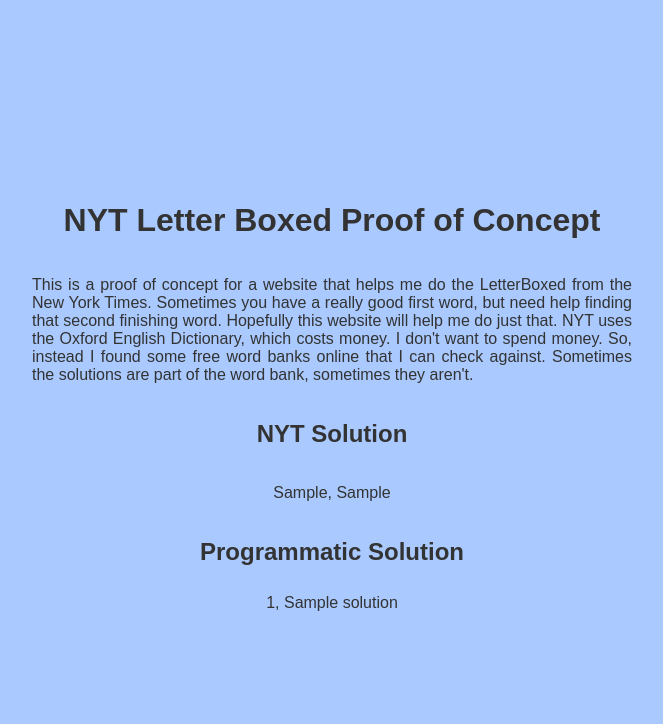
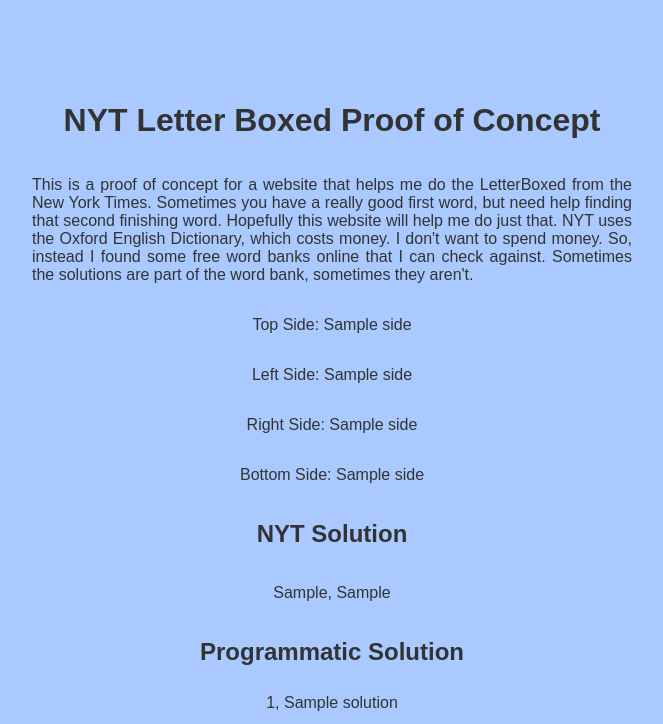
Before and after one commit to mschwimmer/letterboxed, a Flask app: template templates/index.html in a window 1280 px wide. Shown: the top 724 px of the page, without its empty margins (308-971 px from the left). Run offline with Flask 3, Linux system fonts and the light colour scheme; the template is opened without the code that fills it: most values are stand-ins (such as "Sample title", 1, 10 or a date in 2020).

Commit message:
Display board

```diff
--- a/templates/index.html
+++ b/templates/index.html
@@ -3,8 +3,8 @@
 <head>
     <meta charset="UTF-8">
     <meta name="viewport" content="width=device-width, initial-scale=1.0">
-    <title>Sample Page</title>
-    <link rel="stylesheet" href="{{ url_for('static', filename='css/style.css') }}">
+    <title>Letter Boxed Homie</title>
+    <link rel="stylesheet" href="{{ url_for('static', filename='style.css') }}">
 </head>
 <body>
     <h1>NYT Letter Boxed Proof of Concept</h1>
@@ -16,6 +16,29 @@
         I don't want to spend money. So, instead I found some free word banks online that I can check against.
         Sometimes the solutions are part of the word bank, sometimes they aren't.
     </p>
+<!--    TODAY's BOARD -->
+    <p>Top Side: {{sides[0]}}</p>
+    <p>Left Side: {{sides[3]}}</p>
+    <p>Right Side: {{sides[1]}}</p>
+    <p>Bottom Side: {{sides[2]}}</p>
+
+
+
+<!--    {% if isCorrect and user_word %}-->
+<!--        {% if isCorrect == True %}-->
+<!--            <h1>Looks like {{user_word}} is part of a two word solution</h1>-->
+<!--        {% else %}-->
+<!--            <h1>Sorry, {{user_word}} isn't part of a two word solution :(</h1>-->
+<!--        {% endif %}-->
+<!--    {% else %}-->
+<!--            <h1>Try submitting a word to see if it's part of a two word solution</h1>-->
+<!--    {% endif %}-->
+<!--    <form action="/index" method="post">-->
+<!--        <input type="text" name="user_word" id="user-word" placeholder="Enter your word here">-->
+<!--        <button type="submit">Submit</button>-->
+<!--    </form>-->
+
+    <!-- SOLUTIONS -->
     <h2 id="nyt-solution">NYT Solution</h2>
     <p>{{nyt_solution[0]}}, {{nyt_solution[1]}}</p>
     <h2 id="programmatic-solution">Programmatic Solution</h2>
@@ -26,6 +49,6 @@
     </ul>
 
 
-
+ <script src="{{ url_for('static', filename='script.js') }}"></script>
 </body>
 </html>
```
